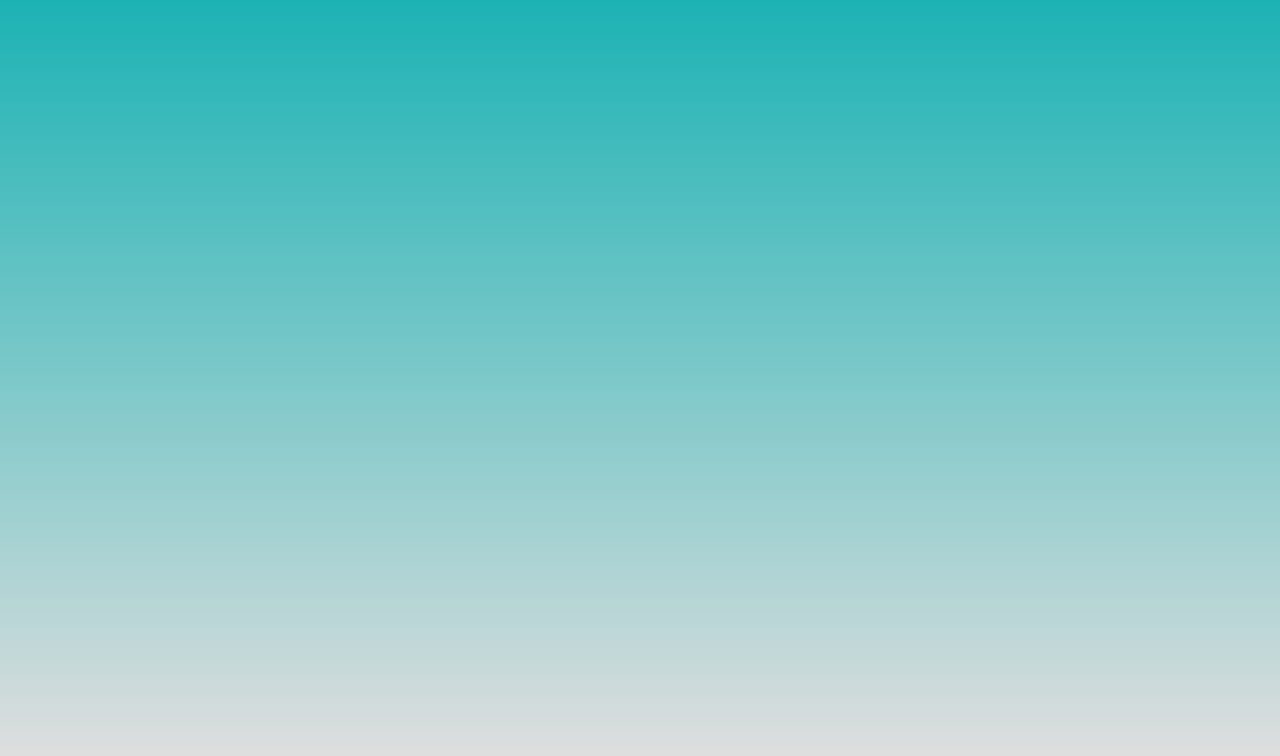
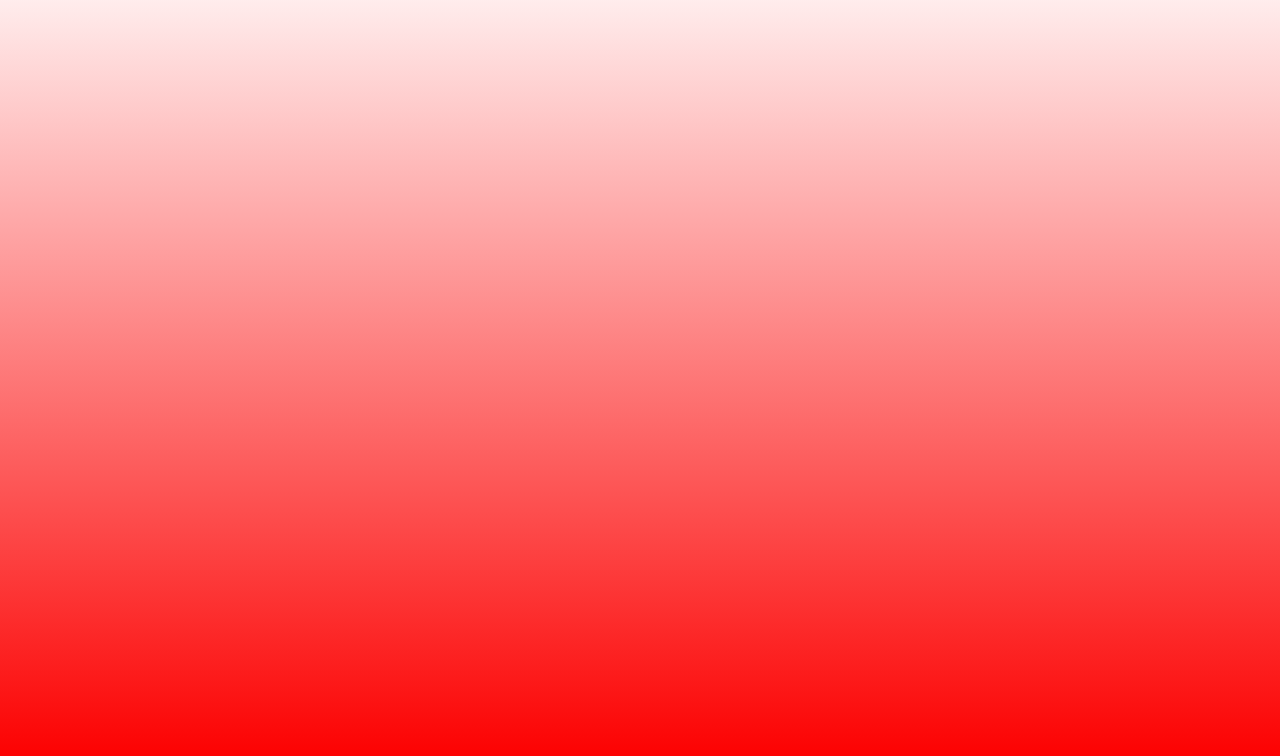
Before and after one commit to gc100885/MyWebsite-Gr-ce, a plain HTML site: page index.html in a window 1280 px wide. Shown: the part 60-816 px from the top of the page. Drawn offline with Linux system fonts and the light colour scheme.

Commit message:
Update index.html

```diff
--- a/index.html
+++ b/index.html
@@ -1,9 +1,8 @@
-<html>
 <head>
   <style>
      body{
          text-align: center;
-         background-image: linear-gradient(rgb(13, 175, 177), rgb(222, 222, 222));
+         background-image: linear-gradient(rgb(255, 255,255), rgb(252, 2, 2));
          min-width: 100%;
          min-height: 100%;
       }
```
